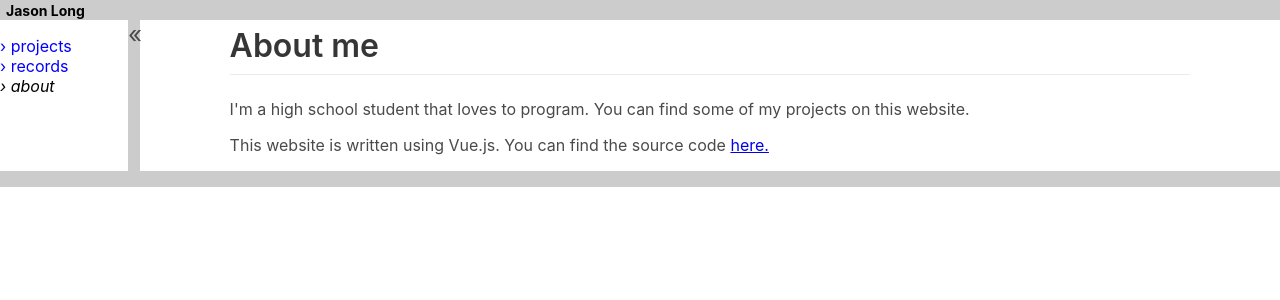
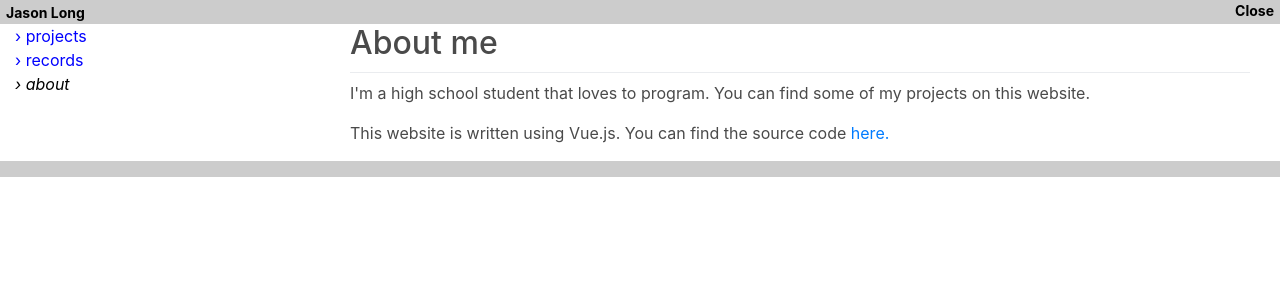
Before and after one commit to jsnal/portal, a Vue app: page /about in a window 1280 px wide. Shown: the top 300 px of the page. Built offline with nearby package versions, Linux system fonts and the light colour scheme.

Commit message:
working on refactoring the code with vue-bootstrap

```diff
--- a/package.json
+++ b/package.json
@@ -8,6 +8,8 @@
     "lint": "vue-cli-service lint"
   },
   "dependencies": {
+    "bootstrap": "^4.4.1",
+    "bootstrap-vue": "^2.3.0",
     "core-js": "^3.4.3",
     "github-markdown-css": "^3.0.1",
     "markdown-it": "^10.0.0",
--- a/src/App.vue
+++ b/src/App.vue
@@ -1,17 +1,24 @@
 <template>
-  <div id="app">
+  <b-container id="app" fluid>
     <title>{{ getTitle() }}</title>
-
+    <b-row>
       <div id="header">
         <router-link to="/">Jason Long</router-link>
+        <NavMenuHide />
       </div>
-    <div id="container">
+    </b-row>
+    <b-row>
+      <b-col sm="3" id="navmenu-column">
         <NavMenu :navmenuTemplate=navmenu />
-      <NavMenuHide />
+      </b-col>
+      <b-col sm="9">
         <router-view/>
-    </div>
+      </b-col>
+    </b-row>
+    <b-row>
       <div id="footer"></div>
-  </div>
+    </b-row>
+  </b-container>
 </template>
 
 <script>
@@ -84,6 +91,7 @@ export default {
 #header {
   background: #ccc;
   min-height: 1em;
+  width: 100%;
 }
 
 #header > a {
@@ -103,8 +111,13 @@ export default {
   width: 100%;
 }
 
+#nav-container {
+  height: 100%;
+}
+
 #footer {
   background: #ccc;
   height: 1em;
+  width: 100%;
 }
 </style>
--- a/src/assets/main.css
+++ b/src/assets/main.css
@@ -11,46 +11,3 @@ html, body {
   -moz-osx-font-smoothing: grayscale;
   height: 100%;
 }
-
-.container {
-  flex: auto;
-  vertical-align: top;
-  padding: auto;
-}
-
-@media screen and (min-width:1024px) {
-  .container {
-    padding: 0 5%;
-  }
-}
-
-@media all and (min-width:1216px) {
-  .container {
-    padding: 0 7%;
-  }
-}
-
-@media all and (min-width:1408px) {
-  .container {
-    padding: 0 10%;
-  }
-}
-
-/******************/
-/* Title Elements */
-/******************/
-
-.title {
-  color: #363636;
-  font-weight: 600;
-  line-height: 1.125;
-  word-break: break-word;
-  margin: .5rem 0 1.5rem 0;
-}
-
-.is-1 { font-size: 3rem; }
-.is-2 { font-size: 2.5rem; }
-.is-3 { font-size: 2rem; }
-.is-4 { font-size: 1.5rem; }
-.is-5 { font-size: 1.25rem; }
-.is-6 { font-size: 1rem; }
--- a/src/components/NavMenu.vue
+++ b/src/components/NavMenu.vue
@@ -47,7 +47,6 @@ export default {
 <style>
 #navmenu-container {
   vertical-align: top;
-  max-width: 10%;
   width: inherit;
 }
 
--- a/src/components/NavMenuHide.vue
+++ b/src/components/NavMenuHide.vue
@@ -1,28 +1,26 @@
 <template>
-  <div id="navmenu-hide-container">
-    <a id="navmenu-hide-button" @click="toggleNavMenu">
-      {{ hideButtonIcon }}
-    </a>
-  </div>
+  <a id="navmenu-hide-button" @click="toggleNavMenu">
+    {{ hideButtonIcon }}
+  </a>
 </template>
 
 <script>
 export default {
   data() {
     return {
-      hideButtonIcon: '«',
+      hideButtonIcon: 'Close',
     };
   },
   methods: {
     toggleNavMenu() {
-      const navmenu = document.getElementById('navmenu-container');
+      const navmenu = document.getElementById('navmenu-column');
 
       if (navmenu.style.display !== 'none') {
         navmenu.style.display = 'none';
-        this.hideButtonIcon = '»';
+        this.hideButtonIcon = 'Open';
       } else {
         navmenu.style.display = '';
-        this.hideButtonIcon = '«';
+        this.hideButtonIcon = 'Close';
       }
     },
   },
@@ -30,16 +28,17 @@ export default {
 </script>
 
 <style>
-#navmenu-hide-container {
-  width: 12px;
-  background: #ccc;
-}
-
 #navmenu-hide-button {
-  font-size: 24px;
+  font-weight: bold;
+  text-decoration: none;
+  font-size: 14px;
+  color: #000;
+  margin: 0 6px;
+  float: right;
 }
 
 #navmenu-hide-button:hover {
   cursor: pointer;
+  color: #666;
 }
 </style>
```
Also changed, not shown: src/main.js (+7 -1 lines), 1 other file (tests, documents, lock files or other folders). Lines whose indentation alone changed are shown as unchanged.
